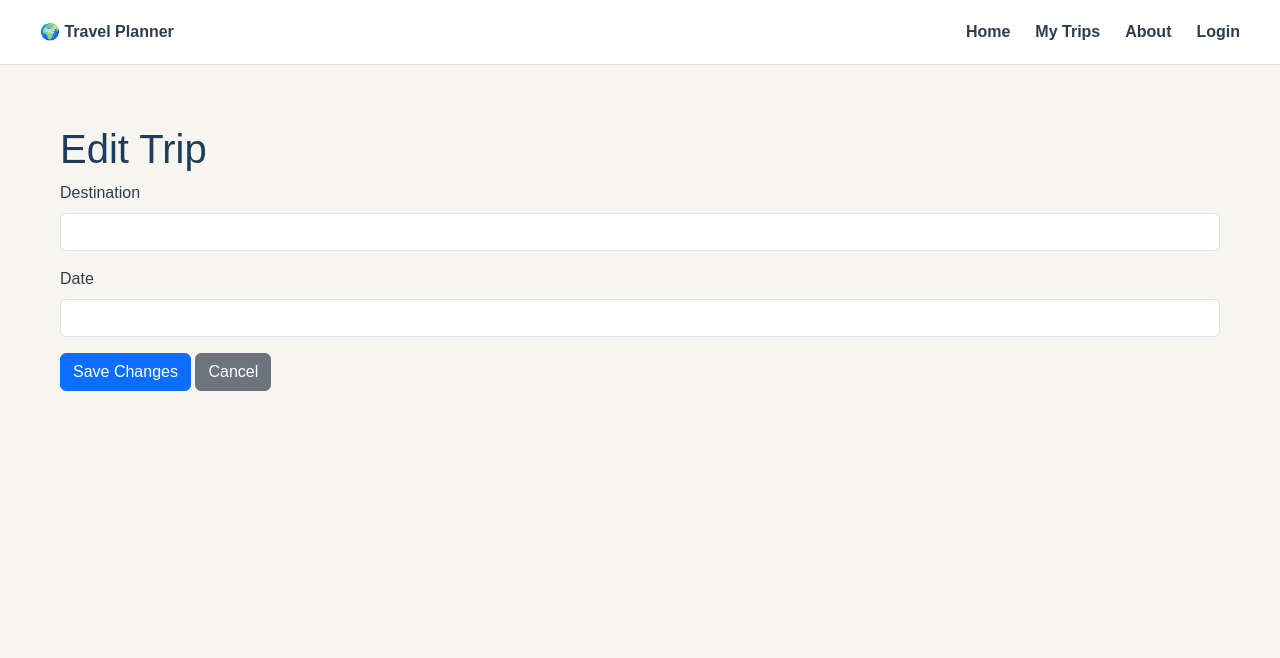
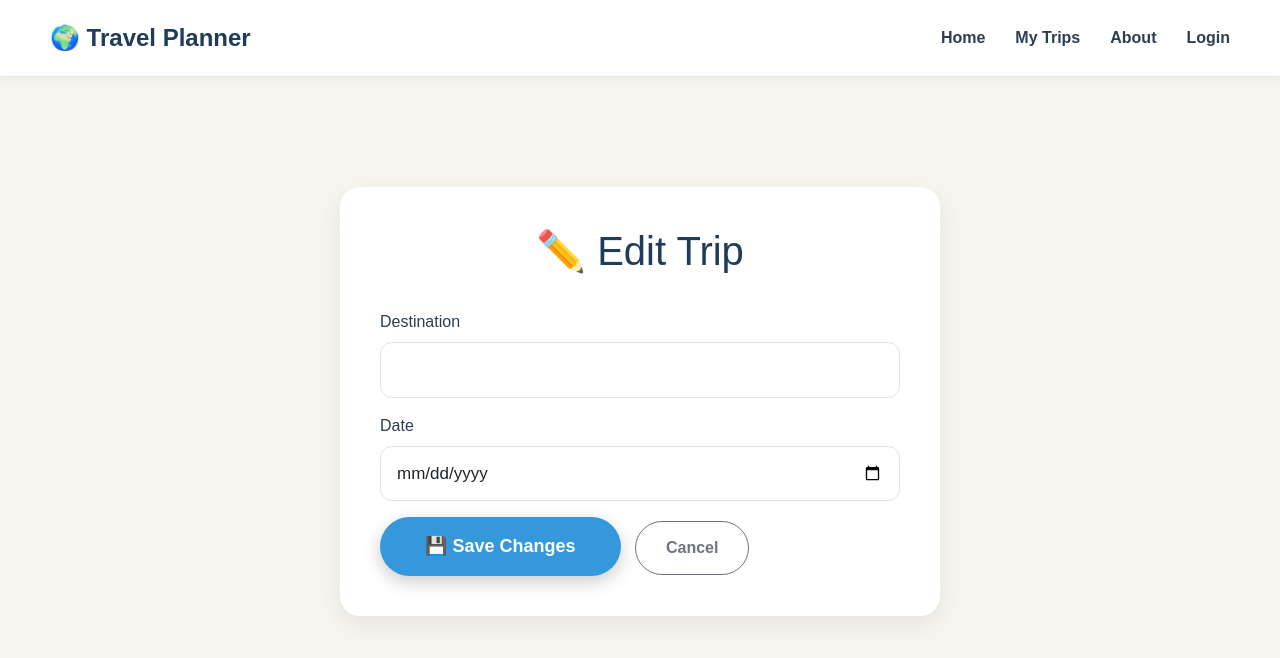
Before and after one commit to narminaliyeva484/travel-planner, a Flask app: page /edit/1 in a window 1280 px wide. Shown: the top 658 px of the page. Run offline with Flask 3, Linux system fonts and the light colour scheme; data that the repository does not hold is empty.

Commit message:
Complete UI redesign and CRUD polish

```diff
--- a/static/styles.css
+++ b/static/styles.css
@@ -20,22 +26,31 @@ nav {
     justify-content: space-between;
     align-items: center;
 
-    padding: 20px 40px;
+    padding: 20px 50px;
 
     background-color: white;
 
-    border-bottom: 1px solid #ddd;
+    border-bottom: 1px solid #e5e5e5;
+
+    box-shadow: 0 2px 10px rgba(0,0,0,0.05);
+}
+
+.brand {
+    font-size: 24px;
+    font-weight: bold;
+
+    color: #1f3c5b;
 }
 
 nav div {
     display: flex;
-    gap: 25px;
+    gap: 30px;
 }
 
 nav a {
     text-decoration: none;
     color: #2c3e50;
-    font-weight: bold;
+    font-weight: 600;
     transition: color 0.3s ease;
 }
 
@@ -88,17 +104,28 @@ main {
 
 .button {
     display: inline-block;
-    padding: 12px 30px;
+
+    padding: 16px 45px;
+
     font-size: 18px;
-    border-radius: 25px;
+    font-weight: bold;
+
+    border-radius: 50px;
+
     background-color: #3498db;
     color: white;
+
     text-decoration: none;
-    transition: transform 0.2s ease;
+
+    box-shadow: 0 6px 18px rgba(0,0,0,0.2);
+
+    transition: all 0.3s ease;
 }
 
 .button:hover {
-    transform: translateY(-3px);
+    transform: translateY(-4px);
+
+    box-shadow: 0 10px 25px rgba(0,0,0,0.3);
 }
 
 
@@ -164,3 +192,102 @@ main {
     font-weight: bold;
     letter-spacing: 1px;
 }
+
+.form-container {
+
+    max-width: 600px;
+
+    margin: 50px auto;
+
+    padding: 40px;
+
+    background-color: white;
+
+    border-radius: 20px;
+
+    box-shadow: 0 8px 25px rgba(0,0,0,0.08);
+}
+
+
+.form-container h1 {
+
+    text-align: center;
+
+    color: #1f3c5b;
+
+    margin-bottom: 35px;
+}
+
+
+.form-container .button {
+
+    border: none;
+
+    cursor: pointer;
+}
+
+
+.empty-state {
+
+    padding: 50px;
+
+    margin-top: 20px;
+
+    background-color: white;
+
+    border-radius: 20px;
+
+    box-shadow: 0 8px 25px rgba(0,0,0,0.08);
+
+    max-width: 500px;
+
+}
+
+
+.empty-state h2 {
+
+    color: #1f3c5b;
+
+    margin-bottom: 15px;
+
+}
+
+
+.empty-state p {
+
+    color: #555;
+
+    font-size: 18px;
+
+}
+
+.form-control {
+    padding: 14px 16px;
+    font-size: 17px;
+    border-radius: 12px;
+}
+
+
+.btn {
+    border-radius: 20px;
+    padding: 6px 16px;
+    font-weight: 600;
+    transition: transform 0.2s ease;
+}
+
+
+.btn:hover {
+    transform: translateY(-2px);
+}
+
+.trip-actions {
+    display: flex;
+    gap: 10px;
+    align-items: center;
+}
+
+.cancel-button {
+    margin-left: 10px;
+    border-radius: 30px;
+    padding: 14px 30px;
+}
--- a/templates/edit_trip.html
+++ b/templates/edit_trip.html
@@ -6,43 +6,62 @@
 
 {% block content %}
 
-<h1>Edit Trip</h1>
+<div class="form-container">
 
-<form method = "POST">
+    <h1>
+        ✏️ Edit Trip
+    </h1>
 
-    <div class ="mb-3">
-        <label for ="destination" class = "form-label">Destination</label>
+
+    <form method="POST">
+
+        <div class="mb-3">
+
+            <label for="destination" class="form-label">
+                Destination
+            </label>
+
             <input
                 type="text"
                 class="form-control"
                 id="destination"
                 name="destination"
-            value="{{trip['destination']}}"
+                value="{{ trip['destination'] }}"
                 required>
 
         </div>
 
-    <div class ="mb-3">
-        <label for ="date" class = "form-label">Date</label>
+
+        <div class="mb-3">
+
+            <label for="date" class="form-label">
+                Date
+            </label>
+
             <input
-            type="text"
+                type="date"
                 class="form-control"
                 id="date"
                 name="date"
-            value="{{trip['date']}}"
+                value="{{ trip['date'] }}"
                 required>
 
         </div>
 
-     <button type="submit" class="btn btn-primary">
-        Save Changes
+
+        <button type="submit" class="button">
+            💾 Save Changes
         </button>
 
-    <a href="{{ url_for('trips_page') }}" class="btn btn-secondary">
+
+        <a href="{{ url_for('trips_page') }}"
+           class="btn btn-outline-secondary cancel-button">
             Cancel
         </a>
 
 
     </form>
 
+</div>
+
 {% endblock %}
--- a/templates/layout.html
+++ b/templates/layout.html
@@ -11,7 +11,7 @@
 <body>
 
     <nav>
-        <a href="{{ url_for('home') }}">🌍 Travel Planner</a>
+        <a class ="brand" href="{{ url_for('home') }}">🌍 Travel Planner</a>
 
         <div>
             <a href="{{ url_for('home') }}">Home</a>
```
Also changed, not shown: other parts of static/styles.css (+17 -9 lines), templates/add_trip.html (+18 -5 lines), templates/index.html (+10 -10 lines), templates/trips.html (+27 -6 lines). Lines whose indentation alone changed are shown as unchanged.
